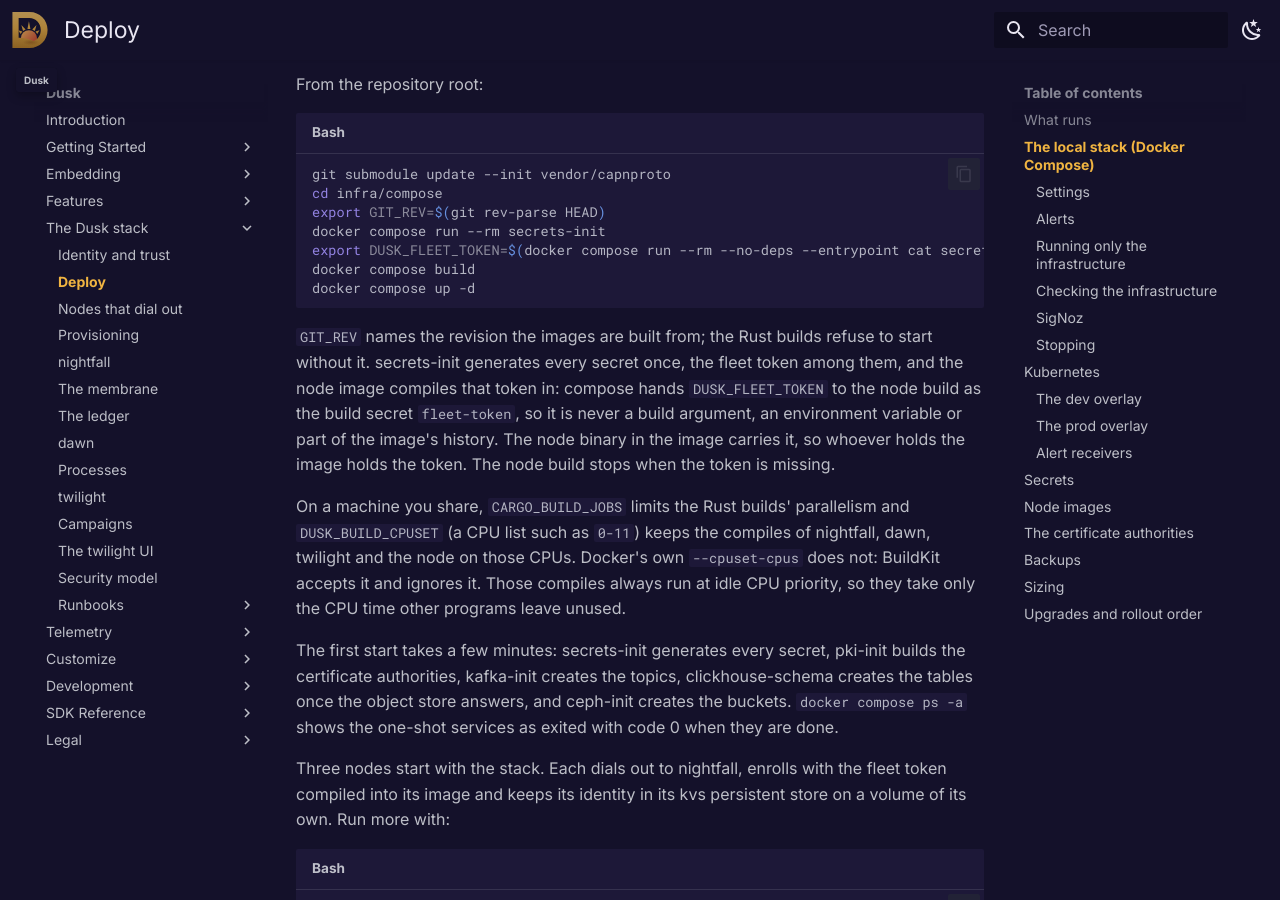
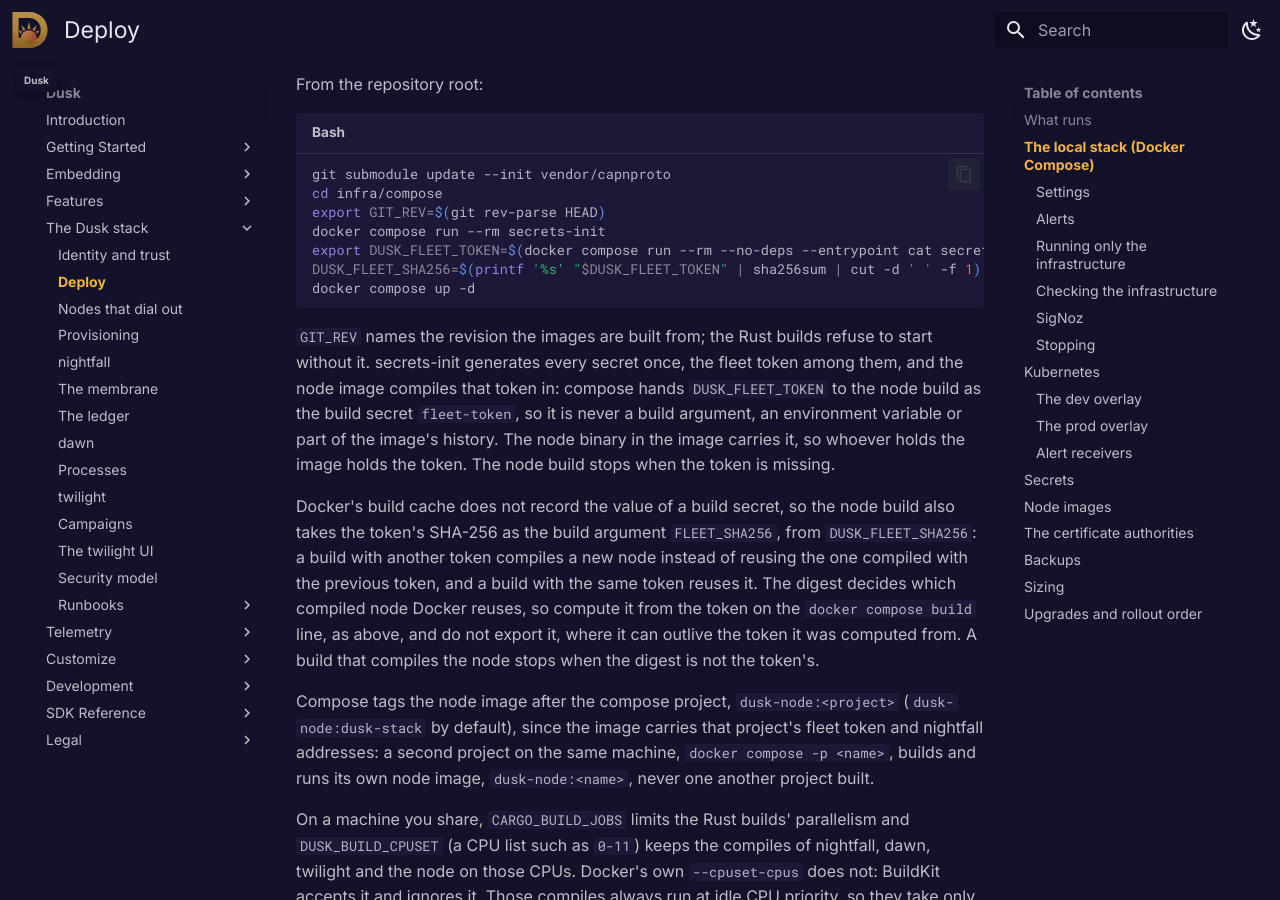
Before and after one commit to tomerze/dusk, an MkDocs documentation site: the page built from docs/docs/stack/deploy.md, in a window 1280 px wide and 900 px high, scrolled down 1836 px. Built offline with MkDocs 1.6.1 and Material for MkDocs 9.7.7, drawn with Linux system fonts in a browser that asks for light colours; comment, search, counter and statistics services are not loaded; some of the changed text lies outside the part shown.

Commit message:
Update docs for the node image's fleet token digest and its per-project tag
The compose quickstart builds with DUSK_FLEET_SHA256 computed from
DUSK_FLEET_TOKEN on the docker compose build line, and says why: Docker's
build cache does not record a build secret's value, so the digest is what
makes a build with another token compile a new node, and what lets a build
with the same token reuse the one it compiled. It also says not to export
the digest, where it could outlive its token and select the node compiled
with the previous one. The settings table lists DUSK_FLEET_SHA256, and the
kind and node image docker build commands pass FLEET_SHA256.

The compose section says the node image is tagged dusk-node:<project>,
dusk-node:dusk-stack by default, and why. The kind steps tag the node
image they build for the cluster dusk-node:kind-dusk instead of
dusk-node:dev, the name every compose project used to share, and read the
fleet token from the cluster's own fleet-token Secret into a shell
variable set for that one build, so a DUSK_FLEET_TOKEN exported for a
compose project is neither compiled into the kind node nor replaced by
the kind token.

````diff
--- a/docs/docs/stack/deploy.md
+++ b/docs/docs/stack/deploy.md
@@ -51,7 +51,7 @@
 export GIT_REV=$(git rev-parse HEAD)
 docker compose run --rm secrets-init
 export DUSK_FLEET_TOKEN=$(docker compose run --rm --no-deps --entrypoint cat secrets-init /secrets/fleet-token/fleet-token)
-docker compose build
+DUSK_FLEET_SHA256=$(printf '%s' "$DUSK_FLEET_TOKEN" | sha256sum | cut -d ' ' -f 1) docker compose build
 docker compose up -d
 ```
 
@@ -62,6 +62,21 @@
 never a build argument, an environment variable or part of the image's history.
 The node binary in the image carries it, so whoever holds the image holds the
 token. The node build stops when the token is missing.
+
+Docker's build cache does not record the value of a build secret, so the node
+build also takes the token's SHA-256 as the build argument `FLEET_SHA256`,
+from `DUSK_FLEET_SHA256`: a build with another token compiles a new node
+instead of reusing the one compiled with the previous token, and a build with
+the same token reuses it. The digest decides which compiled node Docker reuses,
+so compute it from the token on the `docker compose build` line, as above, and
+do not export it, where it can outlive the token it was computed from. A build
+that compiles the node stops when the digest is not the token's.
+
+Compose tags the node image after the compose project, `dusk-node:<project>`
+(`dusk-node:dusk-stack` by default), since the image carries that project's
+fleet token and nightfall addresses: a second project on the same machine,
+`docker compose -p <name>`, builds and runs its own node image,
+`dusk-node:<name>`, never one another project built.
 
 On a machine you share, `CARGO_BUILD_JOBS` limits the Rust builds'
 parallelism and `DUSK_BUILD_CPUSET` (a CPU list such as `0-11`) keeps the
@@ -145,6 +160,7 @@
 |----------|---------|--------------|
 | `GIT_REV` | none | The revision the images are built from. Required to build. |
 | `DUSK_FLEET_TOKEN` | none | The fleet token compiled into the node image. Required to build the node image. |
+| `DUSK_FLEET_SHA256` | none | The SHA-256 of `DUSK_FLEET_TOKEN`, as 64 lowercase hex digits, set on the `docker compose build` line. Required to build the node image. |
 | `CARGO_BUILD_JOBS` | `default` | Rust build parallelism. |
 | `DUSK_BUILD_CPUSET` | none | The CPUs the compiles run on, as a list such as `0-11`. |
 | `DUSK_DOMAIN` | `dusk.test` | The domain in nightfall's names: `fleet.<domain>`, `provision.<domain>`, `<namespace>.fleet.<domain>`. Set before the first start; the certificates are issued once. |
@@ -352,21 +368,25 @@
 the kind node that runs `nightfall-0` (the Service keeps
 `externalTrafficPolicy: Local`, so only that node answers). Find both, then
 build the node image with `FLEET` and `PROVISION` set to names that resolve
-to that node, and run the nodes on the `kind` Docker network:
+to that node, tagged after the cluster, and run the nodes on the `kind` Docker
+network:
 
 ```bash
 kubectl -n dusk get service nightfall -o jsonpath='{.spec.ports[0].nodePort}'
 kubectl -n dusk get pod nightfall-0 -o jsonpath='{.status.hostIP}'
-docker build -f infra/node/Dockerfile --build-arg GIT_REV=$(git rev-parse HEAD) \
+fleet_token=$(kubectl -n dusk get secret fleet-token -o jsonpath='{.data.fleet-token}' | base64 --decode)
+DUSK_FLEET_TOKEN=$fleet_token docker build -f infra/node/Dockerfile --build-arg GIT_REV=$(git rev-parse HEAD) \
   --build-arg FLEET=fleet.dusk.test:<node port> --build-arg PROVISION=provision.dusk.test:<node port> \
-  --secret id=fleet-token,env=DUSK_FLEET_TOKEN -t dusk-node:dev .
+  --build-arg FLEET_SHA256=$(printf '%s' "$fleet_token" | sha256sum | cut -d ' ' -f 1) \
+  --secret id=fleet-token,env=DUSK_FLEET_TOKEN -t dusk-node:kind-dusk .
 docker run -d --network kind --add-host fleet.dusk.test:<host ip> \
-  --add-host provision.dusk.test:<host ip> dusk-node:dev
+  --add-host provision.dusk.test:<host ip> dusk-node:kind-dusk
 ```
 
-The fleet token is the one in the cluster's `fleet-token` Secret, and the
-node's `--ca` is the fleet-server CA in the `dusk-trust-anchors` ConfigMap
-(see Node images below).
+The fleet token is the one in the cluster's `fleet-token` Secret, set for
+this one build so that a `DUSK_FLEET_TOKEN` exported for a compose project is
+neither used here nor replaced, and the node's `--ca` is the fleet-server CA in
+the `dusk-trust-anchors` ConfigMap (see Node images below).
 
 If `kind load docker-image` fails on an image with `content digest ... not
 found` (Docker's containerd image store with a multi-platform image), import
@@ -628,12 +648,15 @@
 nightfall's fleet and provisioning addresses, and dusk_core compiles in the
 fleet token it enrolls with. Build it from the repository root with the token
 from the `fleet-token` Secret, passed as a build secret so that it is never a
-build argument or recorded in the image's history:
+build argument or recorded in the image's history, and with its SHA-256 as the
+build argument `FLEET_SHA256`, so that a build with another token
+compiles a new node instead of reusing one compiled with the previous token:
 
 ```bash
 export DUSK_FLEET_TOKEN=$(kubectl -n dusk get secret fleet-token -o jsonpath='{.data.fleet-token}' | base64 --decode)
 docker build -f infra/node/Dockerfile --build-arg GIT_REV=$(git rev-parse HEAD) \
   --build-arg FLEET=fleet.dusk.example:443 --build-arg PROVISION=provision.dusk.example:443 \
+  --build-arg FLEET_SHA256=$(printf '%s' "$DUSK_FLEET_TOKEN" | sha256sum | cut -d ' ' -f 1) \
   --secret id=fleet-token,env=DUSK_FLEET_TOKEN -t dusk-node .
 ```
 
````
